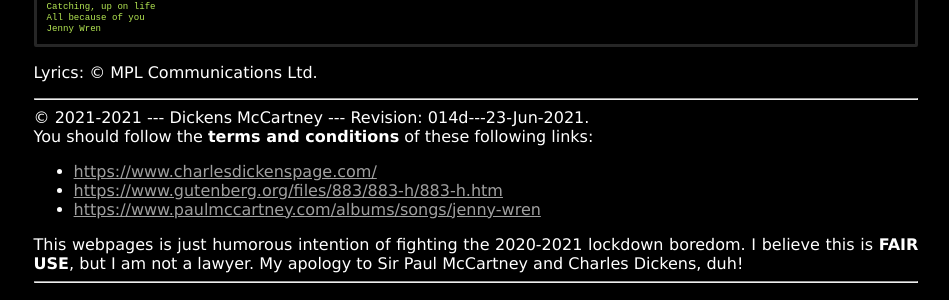
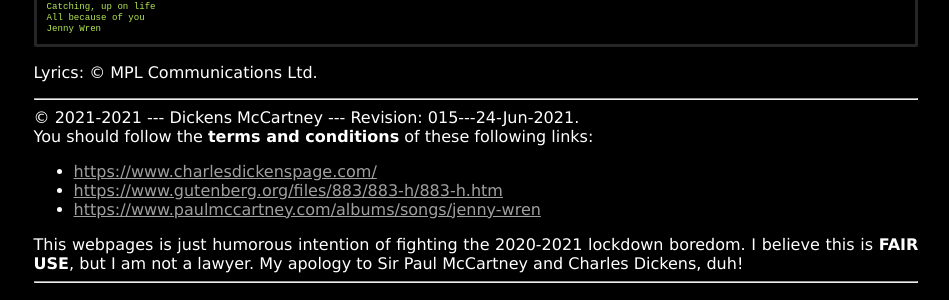
Before and after one commit to Belajar-Latex/Jenny.Wren, a Jekyll site: the page built from index.md, in a window 1280 px wide. Shown: the part 730-1030 px from the top of the page, without its empty margins (164-1113 px from the left). Built offline with Jekyll 4.4.1, drawn with Linux system fonts in a browser that asks for light colours.

Commit message:
modified:   LaTeX/JennyWren.tex modified:   _config.yml

```diff
--- a/_config.yml
+++ b/_config.yml
@@ -1,5 +1,5 @@
 title:       "The Page of Jenny Wren"
-version:     "014d---23-Jun-2021"
+version:     "015---24-Jun-2021"
 copyright:   "2021-2021"
 description: >-
   Jenny Wren --- Our Mutual Friend, Dickens McCartney.
```
Also changed, not shown: 1 other file.
